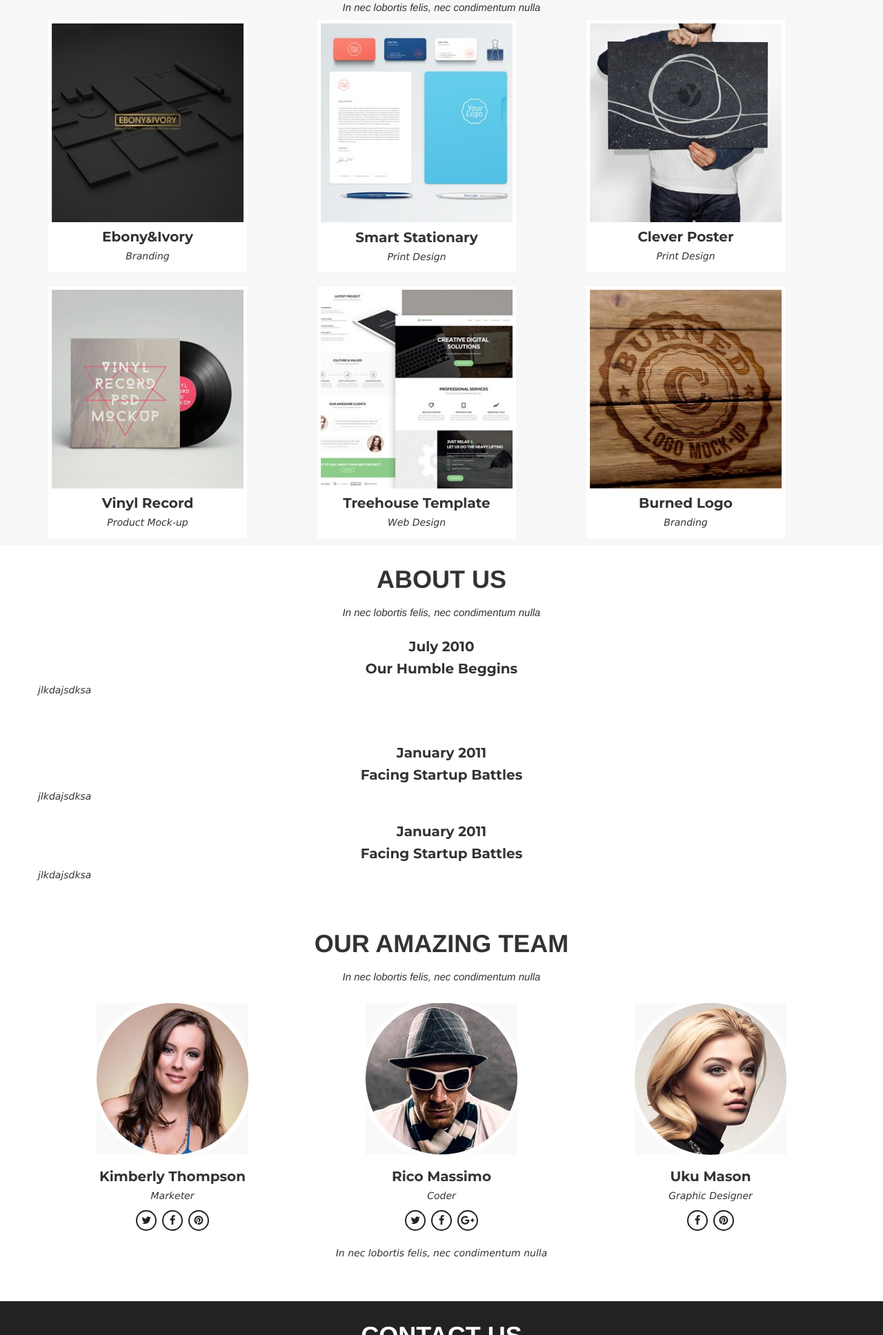
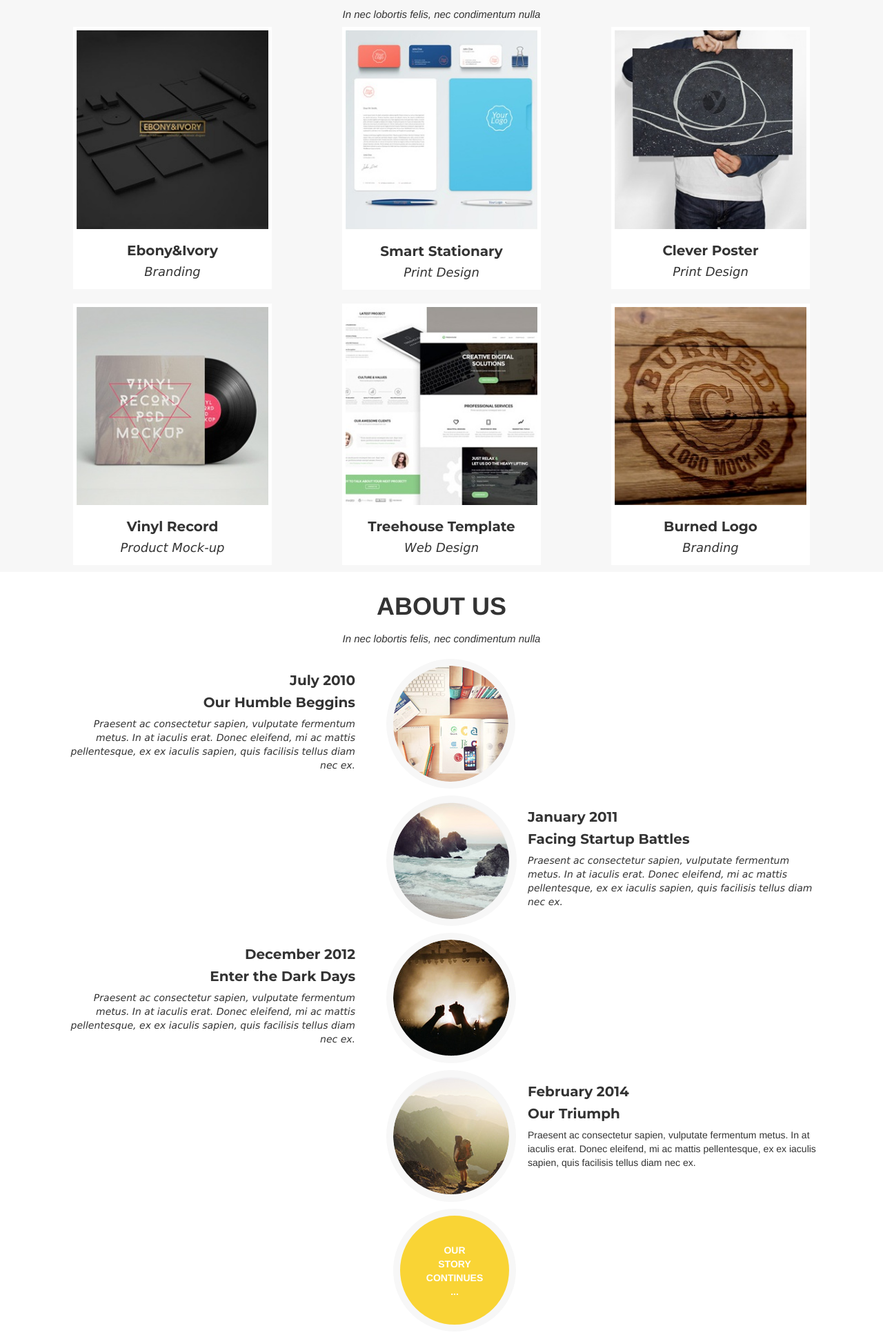
Before and after one commit to galdranorn/golden-project, a website: page index.html in a window 1280 px wide. Shown: the part 865-2800 px from the top of the page at 69% size. Drawn offline with nearby package versions, Linux system fonts and the light colour scheme.

Commit message:
Add about us section and logo

```diff
--- a/index.html
+++ b/index.html
@@ -13,7 +13,8 @@
 	<body>
 		<header class="font">
 			<div class="hero">
-				<img src="#" class="logo" alt="logo">
+				<div class="container">
+					<img src="images/logo.png" class="logo" alt="logo">
 					<nav>
 						<ul>
 							<li><a href="#">Home</a></li>
@@ -23,6 +24,7 @@
 							<li><a href="#">Contact</a></li>
 						</ul>
 					</nav>
+				</div>
 				<div class="slogan">
 					<h2 class="welcome fontSubtle">Welcome To Our Studio!</h2>
 					<h1 class="slogan">It's nice to meet you</h1>
@@ -34,25 +36,25 @@
 		<section class="services white-background">
 			<div class="container">
 				<h1 class="section-name">Services</h1>
-				<h3 class="section-description">In nec lobortis felis, nec condimentum nulla</h3>
+				<h2 class="section-description">In nec lobortis felis, nec condimentum nulla</h3>
 				<div class="row">
 					 <div class="col-4 col-sm-4 col-xs-12">
 						<div class="service">
-							<i class="fa fa-shopping-basket"></i>
+							<a href="#"><span class="fa fa-shopping-basket"></span></a>
 						</div>
-						<h4 class="subsection-name">E-Commerce</h4>
+						<h3 class="subsection-name">E-Commerce</h4>
 						<p>Lorem ipsum dolor sit amet, consectetur adipiscing elit. In nec lobortis felis, nec condimentum nulla.</p>
 					</div>
 					<div class="col-4 col-sm-4 col-xs-12">
 						<div class="service">
-							<i class="fa fa-desktop"></i>
+							<a href="#"><span class="fa fa-desktop"></span></a>
 						</div>
 						<h4 class="subsection-name">Responsive Web</h4>
 						<p>Lorem ipsum dolor sit amet, consectetur adipiscing elit. In nec lobortis felis, nec condimentum nulla.</p>
 					</div>
 					<div class="col-4 col-sm-4 col-xs-12">
 						<div class="service">
-							<i class="fa fa-lock"></i>
+							<a href="#"><span class="fa fa-lock"></span></a>
 						</div>
 						<h4 class="subsection-name">Web Security</h4>
 						<p>Lorem ipsum dolor sit amet, consectetur adipiscing elit. In nec lobortis felis, nec condimentum nulla.</p>
@@ -64,18 +66,18 @@
 		<section class="our-portfolio gray-background">
 			<div class="container">
 				<h1 class="section-name">Our portfolio</h1>
-				<h3 class="section-description">In nec lobortis felis, nec condimentum nulla</h3>
+				<h2 class="section-description">In nec lobortis felis, nec condimentum nulla</h3>
 				<div class="row">
 				    <div class="col-4 col-sm-4 col-xs-12">
 						<div class="pocket">
 							<div class="img">
 								<img src="images/portfolio-1.jpg" alt="">
 								<div class="layer">
-									<i class="fa fa-info"></i></a>
+									<a href="#"><span class="fa fa-info"></span></a>
 								</div>
 							</div>
-							<h4 class="subsection-name">Ebony&Ivory</h4>
-							<h5 class="fontSubtle">Branding</h5>
+							<h3 class="subsection-name">Ebony&Ivory</h4>
+							<h4 class="fontSubtle">Branding</h5>
 						</div>
 					</div>
 					<div class="col-4 col-sm-4 col-xs-12">
@@ -83,11 +85,11 @@
 							<div class="img">
 								<img src="images/portfolio-2.jpg" alt="">
 								<div class="layer">
-									<i class="fa fa-info"></i></a>
+									<a href="#"><span class="fa fa-info"></span></a>
 								</div>
 							</div>
-							<h4 class="subsection-name">Smart Stationary</h4>
-							<h5 class="fontSubtle">Print Design</h5>
+							<h3 class="subsection-name">Smart Stationary</h4>
+							<h4 class="fontSubtle">Print Design</h5>
 						</div>
 					</div>
 					<div class="col-4 col-sm-4 col-xs-12">
@@ -95,11 +97,11 @@
 							<div class="img">
 								<img src="images/portfolio-3.jpg" alt="">
 								<div class="layer">
-									<i class="fa fa-info"></i></a>
+									<a href="#"><span class="fa fa-info"></span></a>
 								</div>
 							</div>
-							<h4 class="subsection-name">Clever Poster</h4>
-							<h5 class="fontSubtle">Print Design</h5>
+							<h3 class="subsection-name">Clever Poster</h4>
+							<h4 class="fontSubtle">Print Design</h5>
 						</div>
 					</div>
 				</div>
@@ -110,11 +112,11 @@
 							<div class="img">
 								<img src="images/portfolio-4.jpg" alt="">
 								<div class="layer">
-									<i class="fa fa-info"></i></a>
+									<a href="#"><span class="fa fa-info"></span></a>
 								</div>
 							</div>
-							<h4 class="subsection-name">Vinyl Record</h4>
-							<h5 class="fontSubtle">Product Mock-up</h5>
+							<h3 class="subsection-name">Vinyl Record</h4>
+							<h4 class="fontSubtle">Product Mock-up</h5>
 						</div>
 					</div>
 					<div class="col-4 col-sm-4 col-xs-12">
@@ -122,11 +124,11 @@
 							<div class="img">
 								<img src="images/portfolio-5.jpg" alt="">
 								<div class="layer">
-									<i class="fa fa-info"></i></a>
+									<a href="#"><span class="fa fa-info"></span></a>
 								</div>
 							</div>
-							<h4 class="subsection-name">Treehouse Template</h4>
-							<h5 class="fontSubtle">Web Design</h5>
+							<h3 class="subsection-name">Treehouse Template</h4>
+							<h4 class="fontSubtle">Web Design</h5>
 						</div>
 					</div>
 					<div class="col-4 col-sm-4 col-xs-12">
@@ -134,11 +136,11 @@
 							<div class="img">
 								<img src="images/portfolio-6.jpg" alt="">
 								<div class="layer">
-									<i class="fa fa-info"></i></a>
+									<a href="#"><span class="fa fa-info"></span></a>
 								</div>
 							</div>
-							<h4 class="subsection-name">Burned Logo</h4>
-							<h5 class="fontSubtle">Branding</h5>
+							<h3 class="subsection-name">Burned Logo</h4>
+							<h4 class="fontSubtle">Branding</h5>
 						</div>
 					</div>
 				</div>
@@ -147,60 +149,56 @@
 
 		<section class="about-us white-background">
 			<h1 class="section-name">About us</h1>
-			<h3 class="section-description">In nec lobortis felis, nec condimentum nulla</h3>
+			<h2 class="section-description">In nec lobortis felis, nec condimentum nulla</h3>
 			<div class="container">
 				<div class="row">
-					<div class="col-2 d-none d-sm-block"></div>
-					<div class="col-3">
+					<div class="left col-sm-5 col-xs-12">
 						<h3 class="subsection-name date">July 2010</h3>
-						<h5 class="subsection-name">Our Humble Beggins</h5>
-						<p class="fontSubtle">jlkdajsdksa</p>
+						<h4 class="subsection-name">Our Humble Beggins</h5>
+						<p class="fontSubtle">Praesent ac consectetur sapien, vulputate fermentum metus. In at iaculis erat. Donec eleifend, mi ac mattis pellentesque, ex ex iaculis sapien, quis facilisis tellus diam nec ex.</p>
 					</div>
-					<div class="col-2">
-						<img>
+					<div class="col-sm-2 col-xs-12">
+						<img src="images/aboutus-1.png" alt="">
 					</div>
-					<div class="col-3"></div>
-					<div class="col-2"></div>
+					<div class="empty col-sm-5 col-xs-12"></div>
 				</div>
 				<div class="row">
-					<div class="col-2"></div>
-					<div class="col-3"></div>
-					<div class="col-2">
-						<img>
+					<div class="empty col-sm-5 col-xs-12"></div>
+					<div class="col-2 col-sm-2 col-xs-12">
+						<img src="images/aboutus-2.png" alt="">
 					</div>
-					<div class="col-3">
+					<div class="right col-sm-5 col-xs-12">
 						<h3 class="subsection-name date">January 2011</h3>
-						<h5 class="subsection-name">Facing Startup Battles</h5>
-						<p class="fontSubtle">jlkdajsdksa</p>
+						<h4 class="subsection-name">Facing Startup Battles</h5>
+						<p class="fontSubtle">Praesent ac consectetur sapien, vulputate fermentum metus. In at iaculis erat. Donec eleifend, mi ac mattis pellentesque, ex ex iaculis sapien, quis facilisis tellus diam nec ex.</p>
 					</div>
-					<div class="col-2"></div>
 				</div>
 				<div class="row">
-					<div class="col-2"></div>
-					<div class="col-3">
-						<h3 class="subsection-name date">January 2011</h3>
-						<h5 class="subsection-name">Facing Startup Battles</h5>
-						<p class="fontSubtle">jlkdajsdksa</p>
+					<div class="left col-sm-5 col-xs-12">
+						<h3 class="subsection-name date">December 2012</h3>
+						<h4 class="subsection-name">Enter the Dark Days</h5>
+						<p class="fontSubtle">Praesent ac consectetur sapien, vulputate fermentum metus. In at iaculis erat. Donec eleifend, mi ac mattis pellentesque, ex ex iaculis sapien, quis facilisis tellus diam nec ex.</p>
 					</div>
-					<div class="col-2">
-						<img>
+					<div class="col-2 col-sm-2 col-xs-12">
+						<img src="images/aboutus-3.png" alt="">
 					</div>
-					<div class="col-3"></div>
-					<div class="col-2"></div>
+					<div class="empty col-sm-5 col-xs-12"></div>
 				</div>
 				<div class="row">
-					<div class="col-2"></div>
-					<div class="col-3"></div>
-					<div class="col-2"></div>
-					<div class="col-3"></div>
-					<div class="col-2"></div>
+					<div class="empty col-sm-5 col-xs-12"></div>
+					<div class="col-2 col-sm-2 col-xs-12">
+						<img src="images/aboutus-4.png" alt="">
+					</div>
+					<div class="right col-sm-5 col-xs-12">
+						<h3 class="subsection-name date">February 2014</h3>
+						<h4 class="subsection-name">Our Triumph</h5>
+						<p>Praesent ac consectetur sapien, vulputate fermentum metus. In at iaculis erat. Donec eleifend, mi ac mattis pellentesque, ex ex iaculis sapien, quis facilisis tellus diam nec ex.</p>
+					</div>
 				</div>
 				<div class="row">
-					<div class="col-2"></div>
-					<div class="col-3"></div>
-					<div class="col-2"></div>
-					<div class="col-3"></div>
-					<div class="col-2"></div>
+					<div class="col-sm-5 col-xs-12"></div>
+					<div class="story col-2 col-sm-2 col-xs-12"><p>our<br>story<br>continues<br>...</p></div>
+					<div class="col-sm-5 col-xs-12"></div>
 				</div>
 			</div>
 		</section>
@@ -217,13 +215,13 @@
 						<h5 class="fontSubtle">Marketer</h5>
 						<div class="social">
 							<div class="sm-twitter">
-								<i class="fa fa-twitter"></i>
+								<a href="#"><span class="fa fa-twitter"></span></a>
 							</div>
 							<div class="sm-facebook">
-								<i class="fa fa-facebook"></i>
+								<a href="#"><span class="fa fa-facebook"></span></a>
 							</div>
 							<div class="sm-pinterest">
-								<i class="fa fa-pinterest"></i>
+								<a href="#"><span class="fa fa-pinterest"></span></a>
 							</div>
 						</div>
 					</div>
@@ -233,13 +231,13 @@
 						<h5 class="fontSubtle">Coder</h5>
 						<div class="social">
 							<div class="sm-twitter">
-								<i class="fa fa-twitter"></i>
+								<a href="#"><span class="fa fa-twitter"></span></a>
 							</div>
 							<div class="sm-facebook">
-								<i class="fa fa-facebook"></i>
+								<a href="#"><span class="fa fa-facebook"></span></a>
 							</div>
 							<div class="sm-google">
-								<i class="fa fa-google-plus"></i>
+								<a href="#"><span class="fa fa-google-plus"></span></a>
 							</div>
 						</div>
 					</div>
@@ -249,10 +247,10 @@
 						<h5 class="fontSubtle">Graphic Designer</h5>
 						<div class="social">
 							<div class="sm-facebook">
-								<i class="fa fa-facebook"></i>
+								<a href="#"><span class="fa fa-facebook"></span></a>
 							</div>
 							<div class="sm-pinterest">
-								<i class="fa fa-pinterest"></i>
+								<a href="#"><span class="fa fa-pinterest"></span></a>
 							</div>
 						</div>
 					</div>
--- a/sass/style.scss
+++ b/sass/style.scss
@@ -105,7 +105,7 @@ header {
 .services {
         .service {
             text-align: center;
-            i {
+            span {
                 text-align: center;
                 color: $themeColour;
                 border-radius: 50%;
@@ -133,6 +133,7 @@ header {
         width: 80%;
         background-color: white;
         padding: 5px;
+        margin: 0 auto;
         .img {
             width: 100%;
             position: relative;
@@ -153,7 +154,10 @@ header {
             line-height: 300px;
             opacity: 0;
             transition: .3s;
-            i:hover {
+            a {
+                color: #fff;
+            }
+            span:hover {
                 color: $themeColour
             }
             &:hover {
@@ -164,6 +168,56 @@ header {
 }
 
 /* ---- ABOUT US SECTION ----*/
+
+.about-us {
+    .row {
+        margin: 10px 0;
+        img {
+            border-radius: 50%;
+            border: solid 10px $grayBackground;
+            transition: .3s;
+            &:hover {
+                border: solid 10px $themeColour;
+            }
+        }
+        .subsection-name {
+            text-align: initial;
+        }
+        .left {
+            padding-right: 30px;
+            .subsection-name {text-align: right;}
+            p {text-align: right;}
+        }
+        .right {
+            text-align: left;
+            padding-left: 30px;
+            .subsection-name {text-align: left;}
+            p {text-align: left;}
+        }
+    }
+    .story {
+        width: 178px;
+        height: 178px;
+        border-radius: 50%;
+        background: $themeColour;
+        font-weight: bold;
+        color: #fff;
+        text-transform: uppercase;
+        text-align: center;
+        margin-left: 25px;
+        border: solid 10px $grayBackground;
+        transition: .2s;
+        p {
+            margin-top: 40px;
+        }
+        &:hover {
+            background: $darkGray;
+            color: $themeColour;
+            border: solid 10px $themeColour;
+        }
+    }
+}
+
 /* ---- OUR AMAZING TEAM ----*/
 .our-amazing-team {
     text-align: center;
@@ -179,12 +233,17 @@ header {
         font-size: 15px;
         text-align: center;
         transition: all .2s linear;
+        a {
+            color: $darkGray;
+        }
         &:hover {
             background: $darkGray;
-            color: $themeColour;
             transform: scale(1.2);
+            a {
+                color: $themeColour;
             }
-            i.fa::before {
+            }
+            span.fa::before {
                 margin: 5px 0;
                 display: block;
             }
```
Also changed, not shown: css/style.css, images/aboutus-1.png (added), images/aboutus-2.png (added), images/aboutus-3.png (added), images/aboutus-4.png (added), images/logo.jpg (added), images/logo.png (added), 1 other file. Lines whose indentation alone changed are shown as unchanged.
